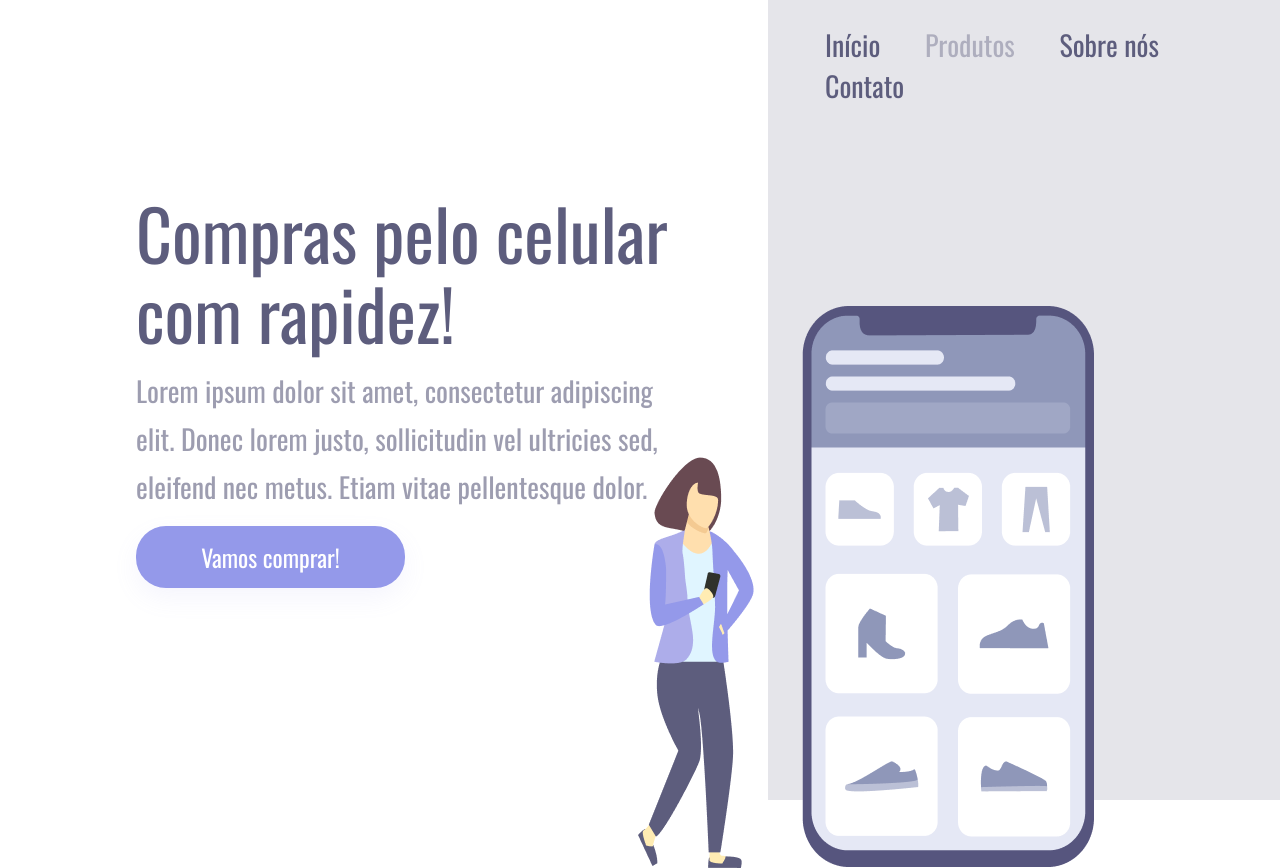
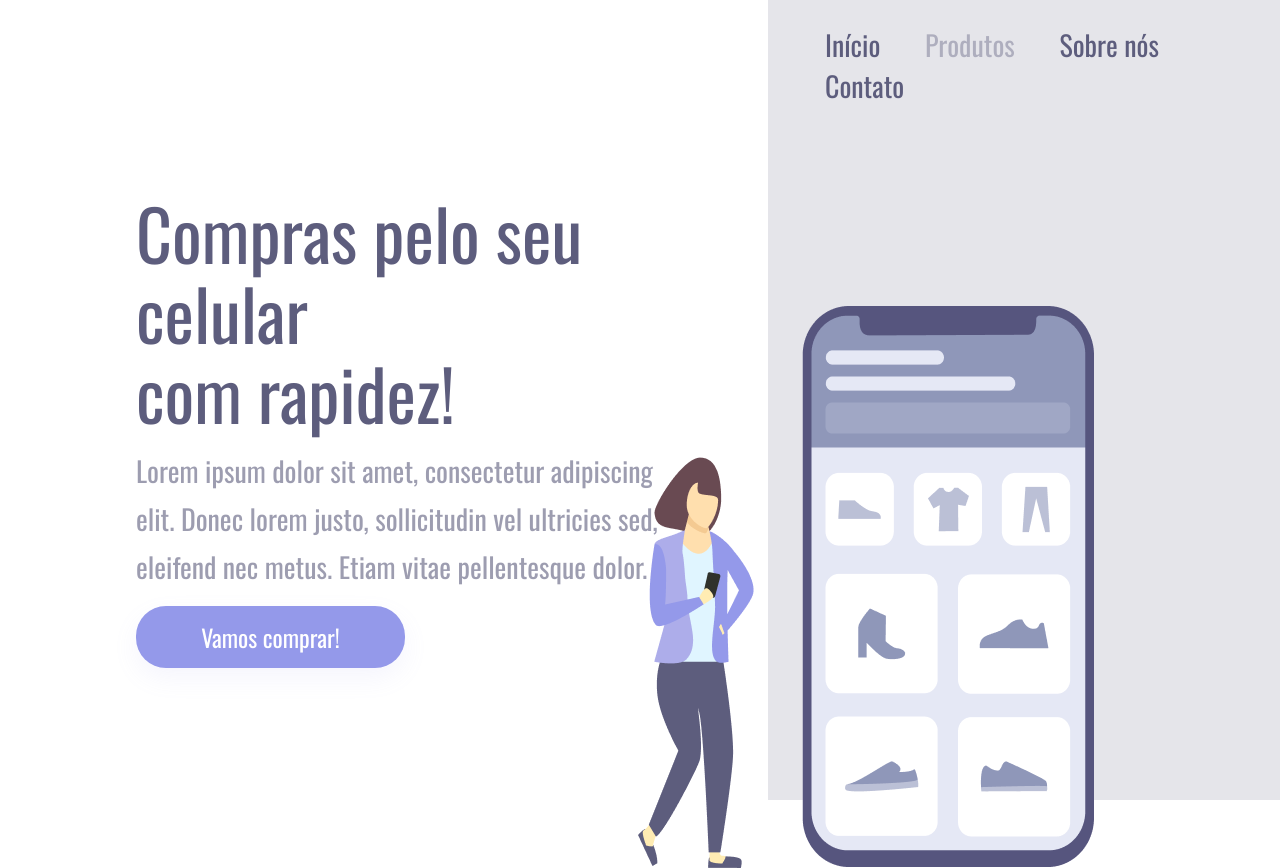
Before and after one commit to DevAntonioMarcos/First-project-responsive, a plain HTML site: page index.html in a window 1280 px wide. Drawn offline with nearby package versions, Linux system fonts and the light colour scheme.

Commit message:
Update index.html

```diff
--- a/index.html
+++ b/index.html
@@ -14,7 +14,7 @@
 <body>
     <div class="wrapper">
         <section class="container-left">
-            <h1>Compras pelo celular <br>com rapidez!</h1>
+            <h1>Compras pelo seu celular <br>com rapidez!</h1>
             <p>Lorem ipsum dolor sit amet, consectetur  adipiscing elit. Donec lorem justo, sollicitudin vel ultricies sed, eleifend nec metus. Etiam vitae pellentesque dolor. </p>
             <button>Vamos comprar!</button>
         </section>
```
